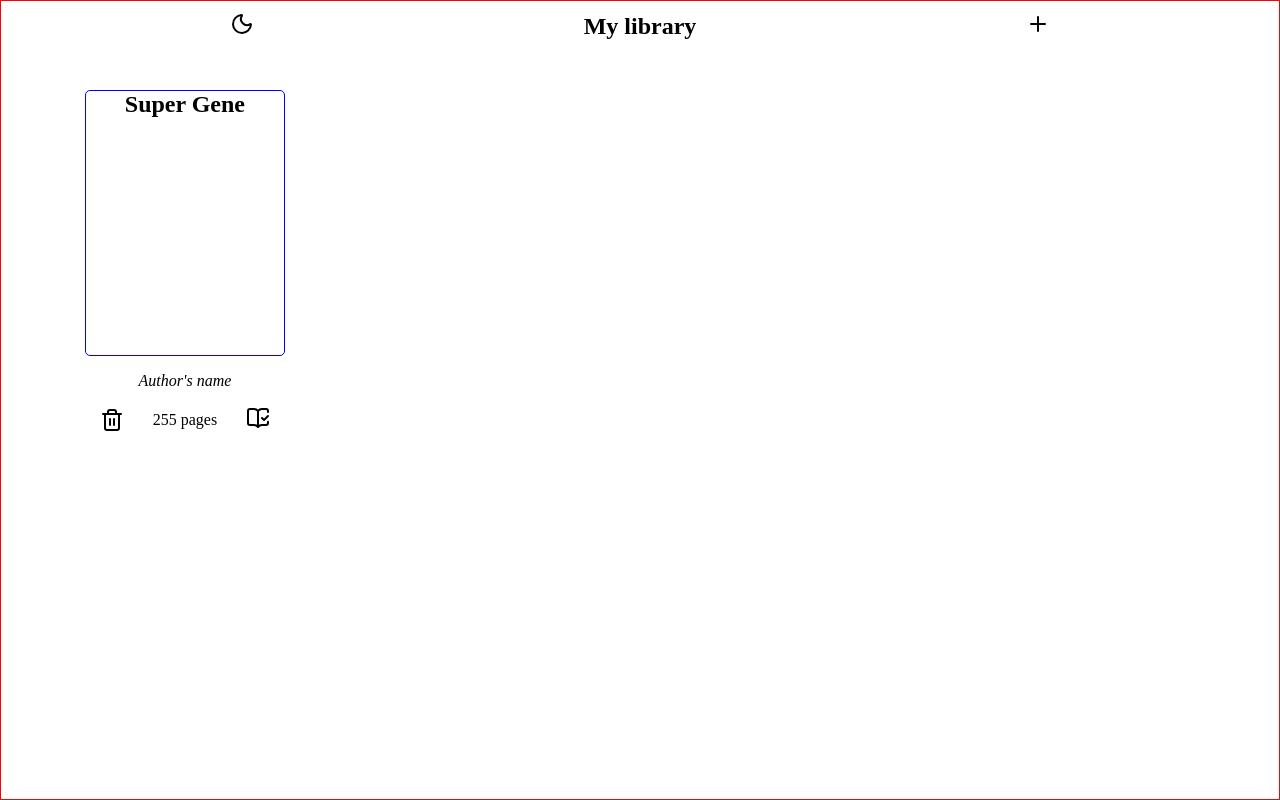
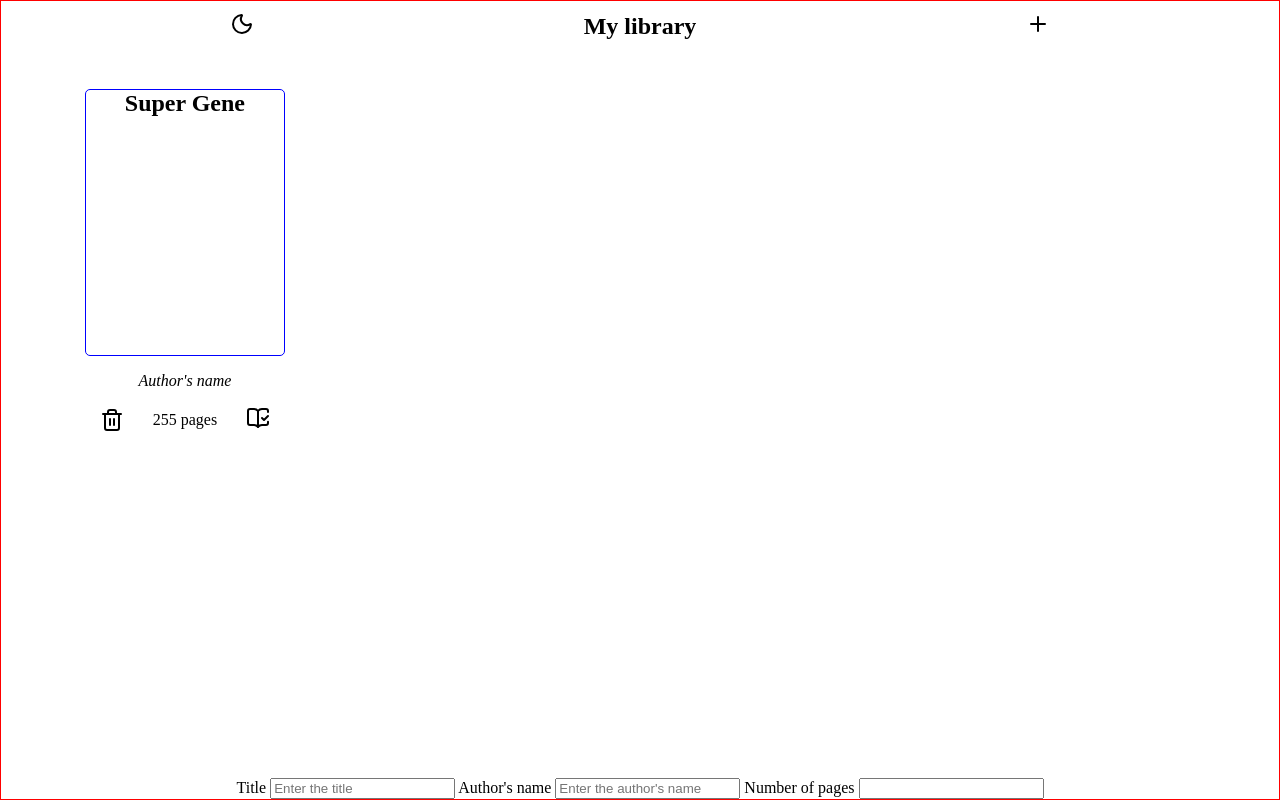
Before and after one commit to abdullah-oyediran/library, a plain HTML site: page index.html in a window 1280 px wide. Drawn offline with Linux system fonts and the light colour scheme.

Commit message:
Added the html for the form

```diff
--- a/index.html
+++ b/index.html
@@ -40,6 +40,18 @@
             </div>
         </div>
 
+        <div id="form-container">
+            <form>
+                <label for="title">Title</label>
+                <input id="title" type="text" placeholder="Enter the title">
+                <label for="author">Author's name</label>
+                <input id="author" type="text" placeholder="Enter the author's name">
+                <label for="pages">Number of pages</label>
+                <input id="pages" type="number">
+
+            </form>
+        </div>
+
     </div>
 </body>
 </html>
```
